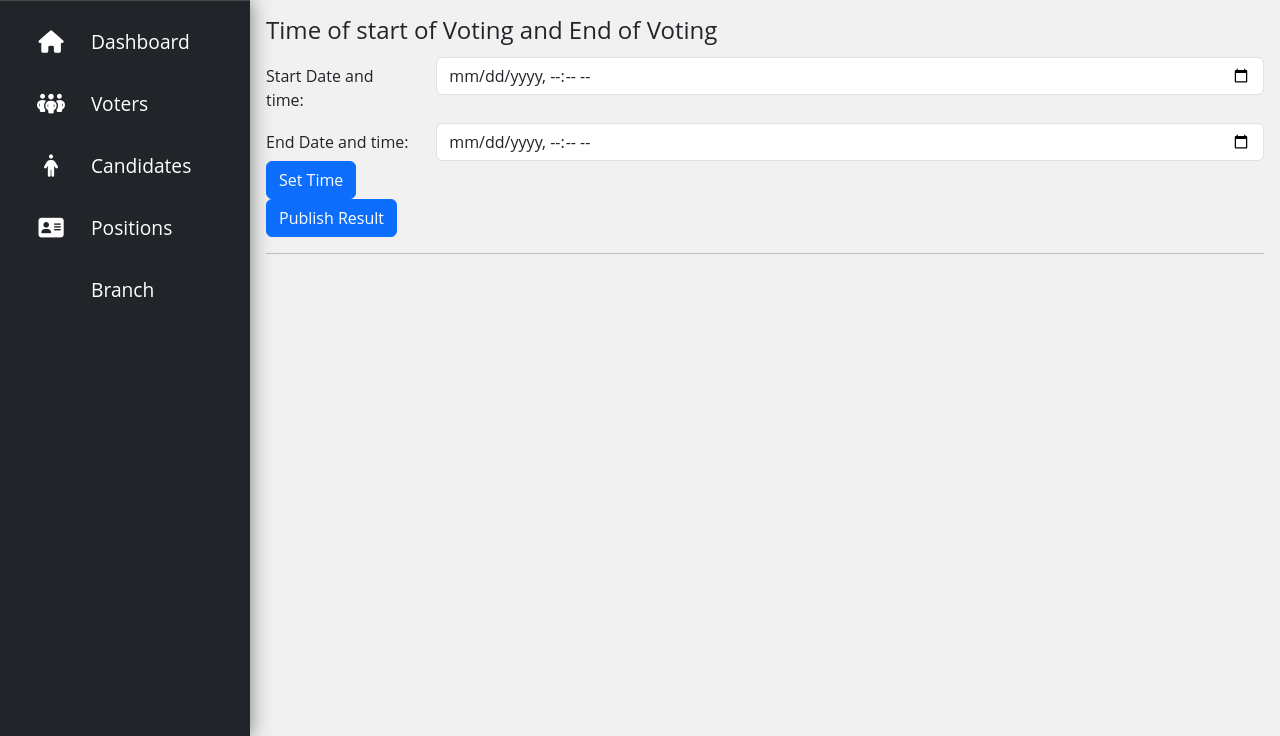
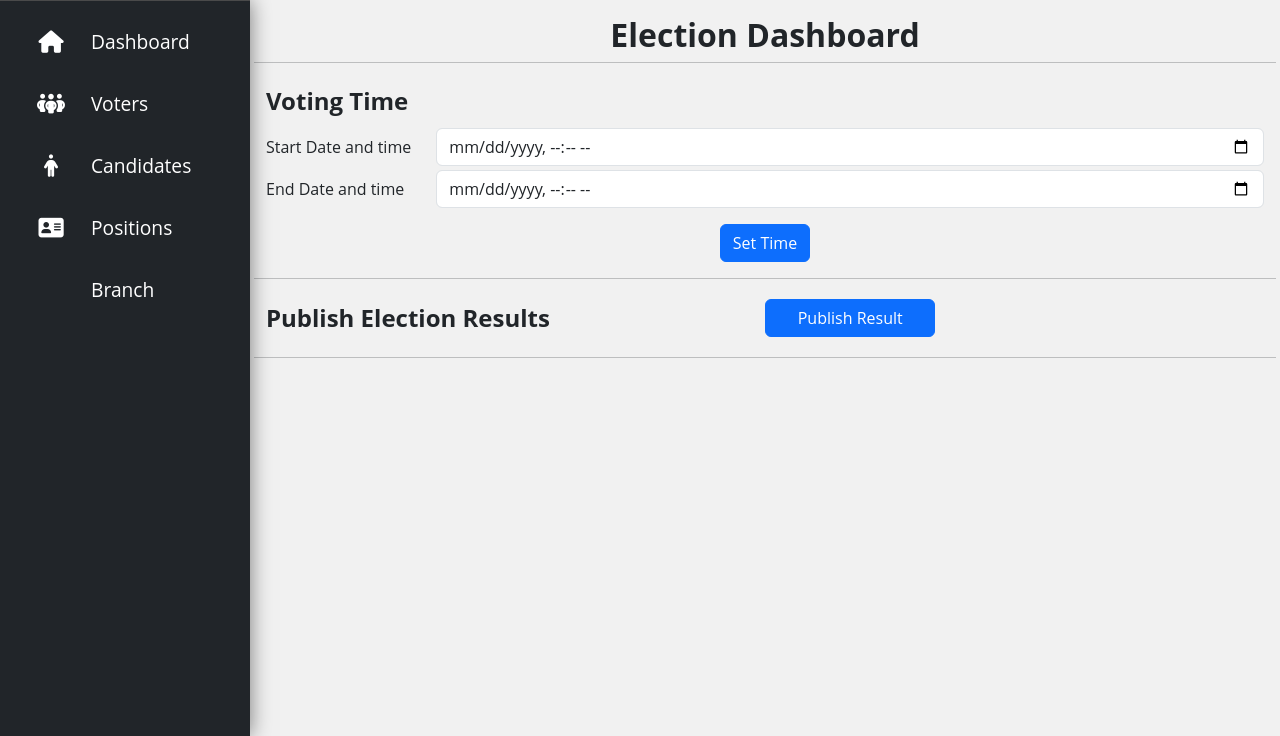
Before and after one commit to Krish2208/HashVote, a Flask app: template templates/dashboard.html in a window 1280 px wide. Shown: the part 64-800 px from the top of the page. Run offline with Flask 2, Linux system fonts and the light colour scheme; the template is opened without the code that fills it, so the values that code supplies are empty; some libraries are stand-ins or nearby versions.

Commit message:
Styling uplift

```diff
--- a/main.py
+++ b/main.py
@@ -36,7 +36,7 @@ client = pymongo.MongoClient(
     "mongodb+srv://diwankrish17:N4lTSO9A3DJ6sRYW@cluster0.wlsbebc.mongodb.net/?retryWrites=true&w=majority")
 db = client.test
 
-admin_ids = ['ee210002041@iiti.ac.in']
+admin_ids = ['ee210002041@iiti.ac.in', 'cse210001083@iiti.ac.in', 'cse210001034@iiti.ac.in']
 
 start_time = datetime(2021, 4, 1, 0, 0, 0, 0)
 end_time = datetime(2023, 5, 2, 0, 0, 0, 0)
--- a/static/css/admin.css
+++ b/static/css/admin.css
@@ -1,6 +1,7 @@
 body {
   background-color: #f1f1f1;
   font-family: "Open Sans", sans-serif;
+  overflow: hidden;
 }
 
 .app-header {
@@ -89,6 +90,7 @@ nav {
 }
 
 .display-area {
+  overflow: auto;
   position: absolute;
   left: 250px;
   width: calc(100% - 250px);
--- a/templates/dashboard.html
+++ b/templates/dashboard.html
@@ -1,9 +1,12 @@
 {% extends 'admin-template.html' %} {% block content %}
-<div class="h4">Time of start of Voting and End of Voting</div>
+<div class="row">
+  <div class="text-center fw-bolder h2">Election Dashboard</div>
+  <hr class="mb-4" />
+  <div class="h4 fw-bold">Voting Time</div>
   <form action="/timeset" method="post">
     <div class="form-group row pt-1">
       <label class="col-sm-2 col-form-label" for="start"
-      >Start Date and time:</label
+        >Start Date and time</label
       >
       <div class="col-sm-10">
         <input
@@ -16,7 +19,7 @@
       </div>
     </div>
     <div class="form-group row pt-1">
-    <label class="col-sm-2 col-form-label" for="end">End Date and time:</label>
+      <label class="col-sm-2 col-form-label" for="end">End Date and time</label>
       <div class="col-sm-10">
         <input
           class="form-control"
@@ -27,10 +30,25 @@
         />
       </div>
     </div>
-  <button type="submit" class="btn btn-primary">Set Time</button>
+    <div class="text-center">
+      <button type="submit" class="btn btn-primary mt-3">Set Time</button>
+    </div>
   </form>
+  <hr class="my-3" />
   <form method="post" action="/publishresult">
-  <button type="submit" class="btn btn-primary">Publish Result</button>
+    <div class="row py-1">
+      <div class="col-sm-6 my-auto h4 fw-bold" for="publish">
+        Publish Election Results
+      </div>
+      <button
+        id="publish"
+        type="submit"
+        class="col-sm-2 btn btn-primary my-auto"
+      >
+        Publish Result
+      </button>
+    </div>
   </form>
-<hr />
+  <hr class="my-3" />
   {% endblock %}
+</div>
--- a/templates/login.html
+++ b/templates/login.html
@@ -1,8 +1,8 @@
 {% extends 'base-template.html' %} {% block content %}
-<div class="row">
-  <div class="col-md-12 text-center">
+<div class="row py-4">
+  <div class="col-md-12 text-center my-2">
     <i class="fa fa-user user-circle"></i>
-    <h2 class="display-6">Welcome to Hash Vote!</h2>
+    <h2 class="display-6 fw-bolder">Welcome to Hash Vote!</h2>
     <p class="px-5 hash-description text-center">
       Hash Vote is a simple, easy to use, and secure voting system. It is
       designed to be used by anyone, anywhere, and at any time. It is a great
```
Also changed, not shown: templates/already.html (+16 -4 lines), templates/thanks.html (+4 -4 lines), templates/voters.html (+11 -7 lines), templates/voting.html (+11 -8 lines). Lines whose indentation alone changed are shown as unchanged.
